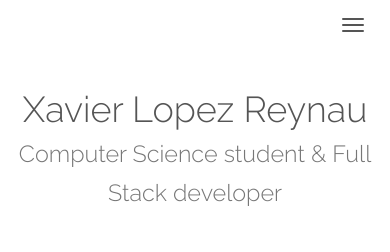
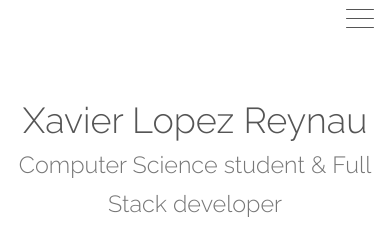
Before and after one commit to Reynau/reynau.github.io, a plain HTML site: page index.html in a window 390 px wide. Drawn offline with nearby package versions, Linux system fonts and the light colour scheme.

Commit message:
Update collapse button

```diff
--- a/css/custom-bootstrap.css
+++ b/css/custom-bootstrap.css
@@ -22,6 +22,72 @@
     float: none;
 }
 
-.icon-bar {
-    background-color: #555;
+/* Nav Icon */
+#nav-icon1, #nav-icon2, #nav-icon3, #nav-icon4 {
+    width: 30px;
+    height: 45px;
+    position: relative;
+    /*margin: 50px auto;*/
+    -webkit-transform: rotate(0deg);
+    -moz-transform: rotate(0deg);
+    -o-transform: rotate(0deg);
+    transform: rotate(0deg);
+    -webkit-transition: .5s ease-in-out;
+    -moz-transition: .5s ease-in-out;
+    -o-transition: .5s ease-in-out;
+    transition: .5s ease-in-out;
+    cursor: pointer;
 }
+
+#nav-icon1 span, #nav-icon3 span, #nav-icon4 span {
+    display: block;
+    position: absolute;
+    height: 1px;
+    width: 100%;
+    background: #555;
+    border-radius: 9px;
+    opacity: 1;
+    left: 0;
+    -webkit-transform: rotate(0deg);
+    -moz-transform: rotate(0deg);
+    -o-transform: rotate(0deg);
+    transform: rotate(0deg);
+    -webkit-transition: .25s ease-in-out;
+    -moz-transition: .25s ease-in-out;
+    -o-transition: .25s ease-in-out;
+    transition: .25s ease-in-out;
+}
+
+/* Nav Collapse Icon */
+#nav-icon1 span:nth-child(1) {
+    top: 0px;
+}
+
+#nav-icon1 span:nth-child(2) {
+    top: 9px;
+}
+
+#nav-icon1 span:nth-child(3) {
+    top: 18px;
+}
+
+#nav-icon1.open span:nth-child(1) {
+    top: 9px;
+    -webkit-transform: rotate(135deg);
+    -moz-transform: rotate(135deg);
+    -o-transform: rotate(135deg);
+    transform: rotate(135deg);
+}
+
+#nav-icon1.open span:nth-child(2) {
+    opacity: 0;
+    left: -60px;
+}
+
+#nav-icon1.open span:nth-child(3) {
+    top: 9px;
+    -webkit-transform: rotate(-135deg);
+    -moz-transform: rotate(-135deg);
+    -o-transform: rotate(-135deg);
+    transform: rotate(-135deg);
+}
--- a/index.html
+++ b/index.html
@@ -28,11 +28,10 @@
   <div class="container-fluid">
     <!-- Brand and toggle get grouped for better mobile display -->
     <div class="navbar-header">
-      <button type="button" class="navbar-toggle collapsed" data-toggle="collapse" data-target="#bs-example-navbar-collapse-1" aria-expanded="false">
-        <span class="sr-only">Toggle navigation</span>
-        <span class="icon-bar"></span>
-        <span class="icon-bar"></span>
-        <span class="icon-bar"></span>
+      <button id="nav-icon1" type="button" class="navbar-toggle collapsed" data-toggle="collapse" data-target="#bs-example-navbar-collapse-1" aria-expanded="false">
+        <span></span>
+        <span></span>
+        <span></span>
       </button>
     </div>
 
@@ -63,5 +62,12 @@
 <script src="https://maxcdn.bootstrapcdn.com/bootstrap/3.3.7/js/bootstrap.min.js"
         integrity="sha384-Tc5IQib027qvyjSMfHjOMaLkfuWVxZxUPnCJA7l2mCWNIpG9mGCD8wGNIcPD7Txa"
         crossorigin="anonymous"></script>
+<script>
+  $(document).ready(function(){
+    $('#nav-icon1,#nav-icon2,#nav-icon3,#nav-icon4').click(function(){
+      $(this).toggleClass('open');
+    });
+  });
+</script>
 </body>
 </html>
```
